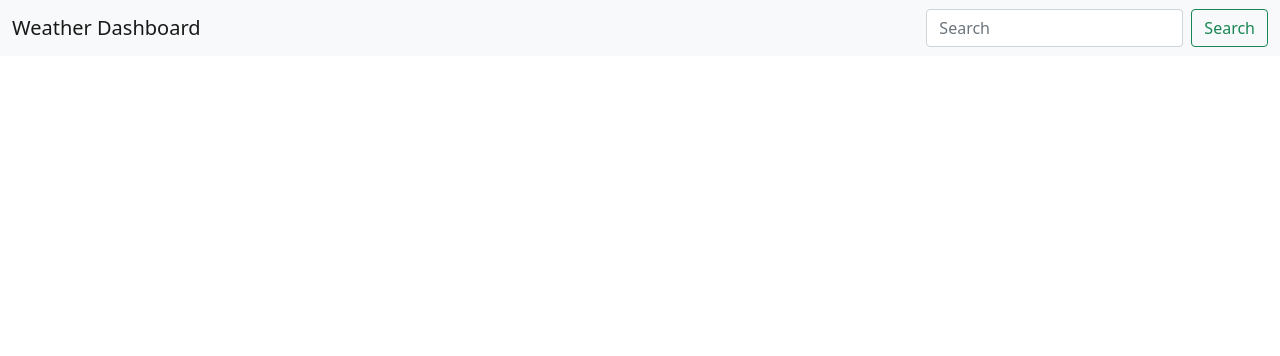
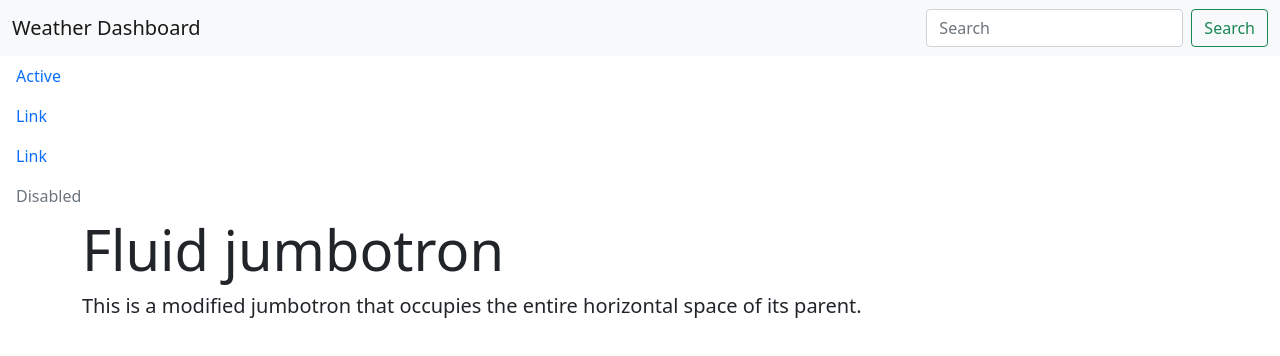
Before and after one commit to margaretelson/Weather-API-Site, a plain HTML site: page index.html in a window 1280 px wide. Drawn offline with nearby package versions, Linux system fonts and the light colour scheme.

Commit message:
Added jumbotron and vertical navbar

```diff
--- a/index.html
+++ b/index.html
@@ -17,5 +17,27 @@
         </div>
       </nav>
 
+      <ul class="nav flex-column">
+        <li class="nav-item">
+          <a class="nav-link active" aria-current="page" href="#">Active</a>
+        </li>
+        <li class="nav-item">
+          <a class="nav-link" href="#">Link</a>
+        </li>
+        <li class="nav-item">
+          <a class="nav-link" href="#">Link</a>
+        </li>
+        <li class="nav-item">
+          <a class="nav-link disabled" href="#" tabindex="-1" aria-disabled="true">Disabled</a>
+        </li>
+      </ul>
+
+      <div class="jumbotron jumbotron-fluid">
+        <div class="container">
+          <h1 class="display-4">Fluid jumbotron</h1>
+          <p class="lead">This is a modified jumbotron that occupies the entire horizontal space of its parent.</p>
+        </div>
+      </div>
+
 </body>
 </html>
```
